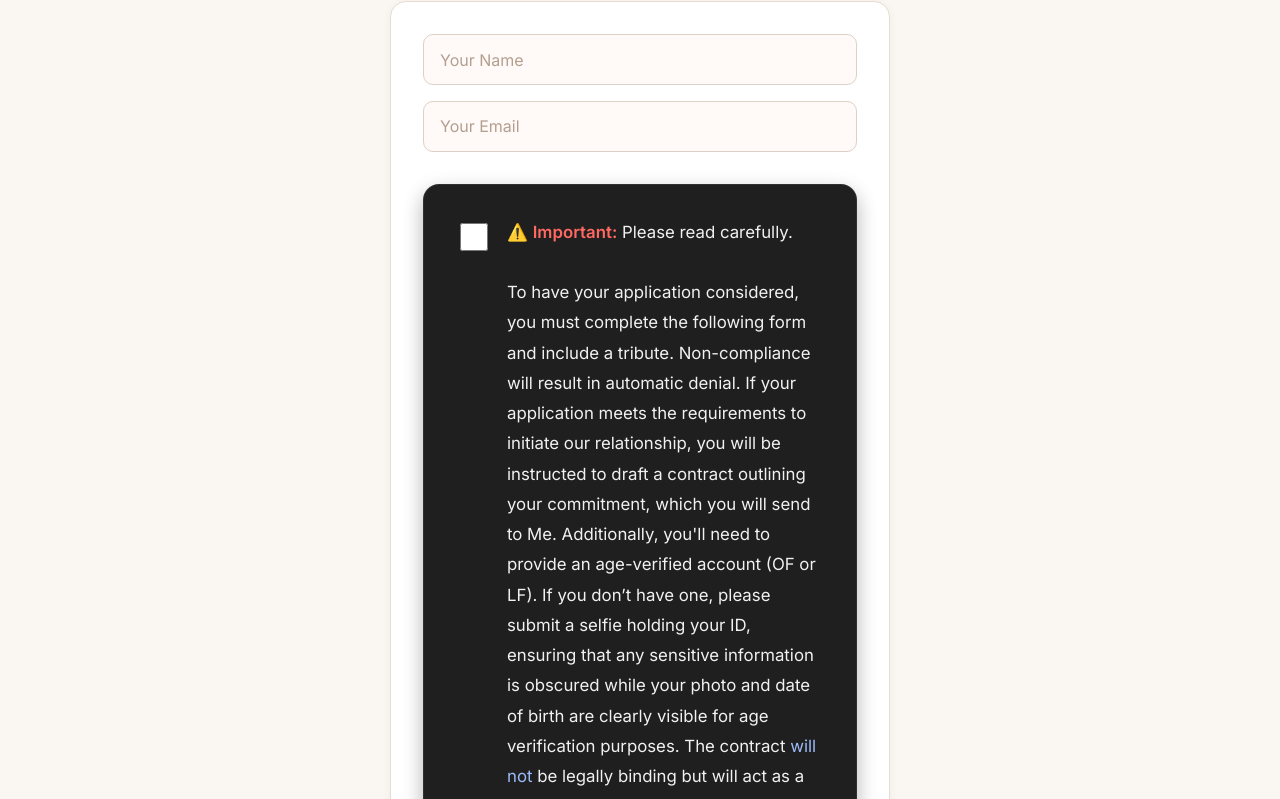
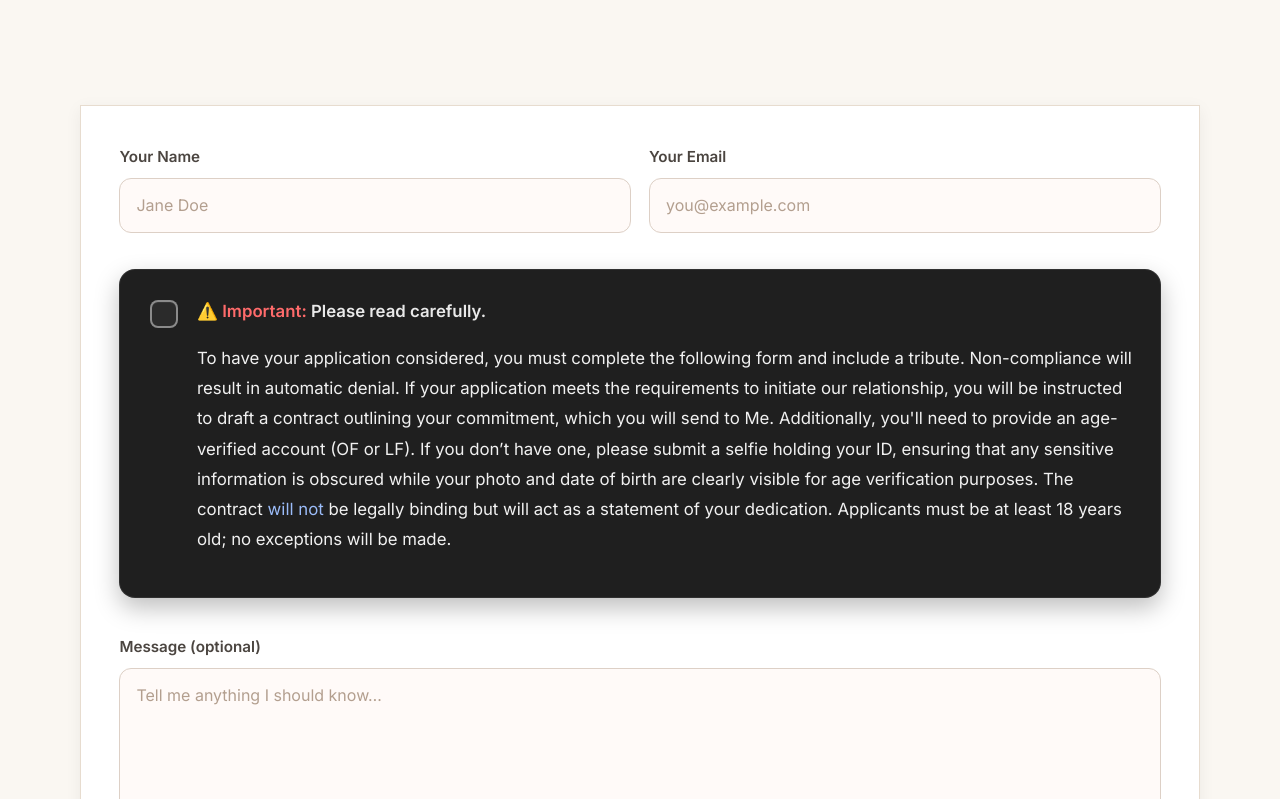
Before and after one commit to shebarelycooks/she-barely-cooks, a plain HTML site: page contact.html in a window 1280 px wide. Shown: the part 123-922 px from the top of the page. Drawn offline with nearby package versions, Linux system fonts and the light colour scheme.

Commit message:
fixed contact sub form

```diff
--- a/contact.html
+++ b/contact.html
@@ -15,55 +15,137 @@
   <link href="https://fonts.googleapis.com/css2?family=Playfair+Display:wght@600&family=Inter:wght@400;600&display=swap" rel="stylesheet">
   <link rel="stylesheet" href="assets/css/style.css" />
   <style>
-/* Form card styling */
-.form-card {
-  display: flex;
-  justify-content: center;
-  align-items: center;
-  margin: 3rem auto;               /* centers it horizontally */
-  background-color: #fff;          /* white background like contact card */
-  border-radius: 16px;
-  box-shadow: 0 2px 10px rgba(0, 0, 0, 0.05);
-  width: 90%;
-  max-width: 500px;
-  padding: 2rem;
+    :root{
+      --bg:#faf7f2; --ink:#1b1b1b; --accent:#c08a5a; --soft:#e7dccf; --card:#ffffff; --focus:#b87742;
+    }
+    /* Reset helpers just for the form band */
+    .contact-band * { box-sizing: border-box; }
+
+    /* ========= FULL-BLEED FORM BAND (edge-to-edge) ========= */
+    .contact-band{
+      position: relative;
+      left: 50%; right: 50%;
+      margin-left: -50vw; margin-right: -50vw;
+      width: 100vw;
+      background: transparent;                   /* set to #fff if you want a white strip */
+      padding: clamp(24px, 4vw, 56px) 0;
+    }
+    /* Inner container: remove max-width to truly span the page */
+    .contact-container{
+      max-width: none;                            /* no cap → fills the viewport width */
+      padding: 0 clamp(14px, 3.5vw, 56px);        /* responsive side padding */
+      margin: 0 auto;
     }
 
-/* Form styling */
-.form-card form {
+    /* ========= FORM SHELL (full width card) ========= */
+    .form-card{
+      background: var(--card);
+      border: 1px solid var(--soft);
+      border-radius: 0;                           /* flush to band edges */
+      box-shadow: 0 4px 16px rgba(0,0,0,.06);
       width: 100%;
-  display: flex;
-  flex-direction: column;
-  gap: 1rem;
+      padding: clamp(20px, 3vw, 40px);
     }
 
-.form-card input {
-  width: 100%;
-  padding: 0.75rem;
-  border: 1px solid #e2d9d3;
-  border-radius: 8px;
-  font-size: 1rem;
-  background-color: #fffaf8;
+    /* Page title for context */
+    .page-title{
+      font-family: "Playfair Display", serif;
+      font-weight: 600;
+      font-size: clamp(1.4rem, 1rem + 2vw, 2rem);
+      color: var(--ink);
+      margin: 0 0 14px;
+      padding: 0 clamp(14px, 3.5vw, 56px);
     }
 
-.form-card button {
-  align-self: center;
-  background-color: #b87a4b;
-  color: #fff;
-  border: none;
-  border-radius: 8px;
-  padding: 0.75rem 2rem;
-  font-size: 1rem;
-  cursor: pointer;
-  transition: background-color 0.2s ease-in-out;
+    /* ========= FORM LAYOUT ========= */
+    .contact-form{ display:flex; flex-direction:column; gap: clamp(16px,1.6vw,24px); }
+
+    .form-grid{
+      display: grid;
+      grid-template-columns: 1fr 1fr;
+      gap: clamp(14px,1.4vw,24px);
     }
 
-.form-card button:hover {
-  background-color: #a56b42;
+    .fgroup{ display:flex; flex-direction:column; gap:8px; }
+    .fgroup label{ font-weight:600; font-size:.95rem; color:#4b4540; }
+
+    .contact-form input[type="text"],
+    .contact-form input[type="email"],
+    .contact-form textarea{
+      width: 100%;
+      padding: .95rem 1rem;
+      border-radius: 12px;
+      border: 1px solid #ddd0c6;
+      background: #fffaf8;
+      color: var(--ink);
+      font: 1rem/1.4 Inter, system-ui, -apple-system, Segoe UI, Roboto, sans-serif;
+      transition: border-color .15s ease, box-shadow .15s ease;
+    }
+    .contact-form textarea{ min-height: 150px; resize: vertical; }
+    .contact-form input::placeholder, .contact-form textarea::placeholder{ color:#b39f8f; }
+    .contact-form input:focus, .contact-form textarea:focus{
+      outline: none; border-color: var(--focus); box-shadow: 0 0 0 3px rgba(184,119,66,.18);
+    }
+
+    /* ========= IMPORTANT CONSENT (inside form) ========= */
+    .important-consent{
+      width: 100%;
+      max-width: 100%;
+      box-sizing: border-box;
+
+      background: #1f1f1f;
+      color: #f1f1f1;
+      border: 1px solid rgba(255,255,255,.08);
+      border-radius: 16px;
+      box-shadow: 0 10px 24px rgba(0,0,0,.25);
+      padding: clamp(18px, 2vw, 28px);
+    }
+    .consent-wrap{
+      display:grid; grid-template-columns:auto 1fr; gap:14px 16px; align-items:flex-start; cursor:pointer;
+    }
+    .important-consent input[type="checkbox"]{
+      appearance:none; -webkit-appearance:none;
+      width:28px; height:28px; margin-top:4px;
+      border-radius:8px; border:2px solid rgba(255,255,255,.45);
+      background:#2b2b2b; box-shadow: inset 0 1px 0 rgba(255,255,255,.05);
+      position:relative; cursor:pointer;
+    }
+    .important-consent input[type="checkbox"]:checked{
+      background: var(--accent); border-color: var(--accent);
+    }
+    .important-consent input[type="checkbox"]:checked::after{
+      content:"✓"; color:#fff; position:absolute; left:6px; top:-1px; font-weight:800; font-size:20px;
+    }
+    .important-consent input[type="checkbox"]:focus-visible{
+      outline:3px solid var(--focus); outline-offset:2px;
+    }
+    .consent-title{ margin:0; font-weight:700; color:#e9e9e9; }
+    .consent-title strong{ color:#ff6b6b; }
+    .important-consent em{ color:#9bbcf9; font-style:normal; }
+
+    /* Actions */
+    .form-actions{ display:flex; justify-content:center; padding-top:6px; }
+    .btn-primary{
+      background: var(--accent); color:#fff; border:none; border-radius:12px;
+      padding:.95rem 2.2rem; font-weight:700; font-size:1.05rem; cursor:pointer;
+      transition: background-color .2s ease, transform .1s ease;
+    }
+    .btn-primary:hover{ background:#a56b42; }
+    .btn-primary:active{ transform: translateY(1px); }
+
+    /* Responsive */
+    @media (max-width: 900px){
+      .form-grid{ grid-template-columns: 1fr; }
+    }
+    @media (max-width: 560px){
+      .consent-wrap{ grid-template-columns: 1fr; }
+      .important-consent input[type="checkbox"]{ margin-top:0; }
     }
   </style>
 </head>
 <body>
+
+  <!-- Site header/nav (unchanged) -->
   <header class="site-header">
     <div class="wrap">
       <a class="brand" href="index.html">
@@ -83,15 +165,35 @@
       </nav>
     </div>
   </header>
-<div class="form-card" form-card--full>
-  <form action="https://formsubmit.co/shebarelycooks@gmail.com" method="POST"> <!-- Required notice + checkbox -->
-    <input type="text" name="name" placeholder="Your Name" required>
-    <input type="email" name="email" placeholder="Your Email" required>
+
+  <!-- FULL-WIDTH FORM SECTION -->
+  <h1 class="page-title">Contact / Application</h1>
+  <section class="contact-band">
+    <div class="contact-container">
+      <div class="form-card">
+        <form class="contact-form" action="https://formsubmit.co/shebarelycooks@gmail.com" method="POST" novalidate>
+          <!-- FormSubmit helpers -->
+          <input type="hidden" name="_subject" value="New submission — She Barely Cooks">
+          <input type="hidden" name="_template" value="table">
+          <input type="text" name="_honey" style="display:none" tabindex="-1" autocomplete="off">
+
+          <div class="form-grid">
+            <div class="fgroup">
+              <label for="name">Your Name</label>
+              <input id="name" name="name" type="text" placeholder="Jane Doe" required>
+            </div>
+            <div class="fgroup">
+              <label for="email">Your Email</label>
+              <input id="email" name="email" type="email" placeholder="you@example.com" required>
+            </div>
+          </div>
+
           <div class="important-consent">
-  <label>
-    <input type="checkbox" name="consent_acknowledged" required>
-    <span class="content">
-      <span class="title">⚠️ <strong>Important:</strong> Please read carefully.</span><br><br>
+            <label for="app-consent" class="consent-wrap">
+              <input id="app-consent" name="consent_acknowledged" type="checkbox" required>
+              <div class="consent-text">
+                <p class="consent-title">⚠️ <strong>Important:</strong> Please read carefully.</p>
+                <p>
                   To have your application considered, you must complete the following form and include a tribute.
                   Non-compliance will result in automatic denial. If your application meets the requirements to
                   initiate our relationship, you will be instructed to draft a contract outlining your commitment,
@@ -100,14 +202,26 @@
                   information is obscured while your photo and date of birth are clearly visible for age verification
                   purposes. The contract <em>will not</em> be legally binding but will act as a statement of your
                   dedication. Applicants must be at least 18 years old; no exceptions will be made.
-    </span>
+                </p>
+              </div>
             </label>
           </div>
-    <button type="submit">Send</button>
+
+          <div class="fgroup">
+            <label for="message">Message (optional)</label>
+            <textarea id="message" name="message" rows="6" placeholder="Tell me anything I should know…"></textarea>
+          </div>
+
+          <div class="form-actions">
+            <button type="submit" class="btn-primary">Send</button>
+          </div>
         </form>
       </div>
+    </div>
+  </section>
+
+  <!-- Optional business-only card / legacy content -->
   <main class="wrap">
-
     <section class="card">
       <h1>Contact</h1>
       <p class="lead">Business inquiries only. Fans should use the platform messages.</p>
@@ -115,13 +229,14 @@
         <li>Email: <a href="mailto:shebarelycooks@gmail.com">shebarelycooks@gmail.com</a></li>
       </ul>
     </section>
+  </main>
 
-</main>
   <footer class="site-footer">
     <div class="wrap">
-    <p>© She Barely Cooks — Consent first. Discipline second. • <a href="privacy.html">Privacy & Terms</a></p>
+      <p>© She Barely Cooks — Consent first. Discipline second. • <a href="privacy.html">Privacy &amp; Terms</a></p>
     </div>
   </footer>
+
   <script src="assets/js/app.js"></script>
 </body>
 </html>
```
Lines whose indentation alone changed are shown as unchanged.
